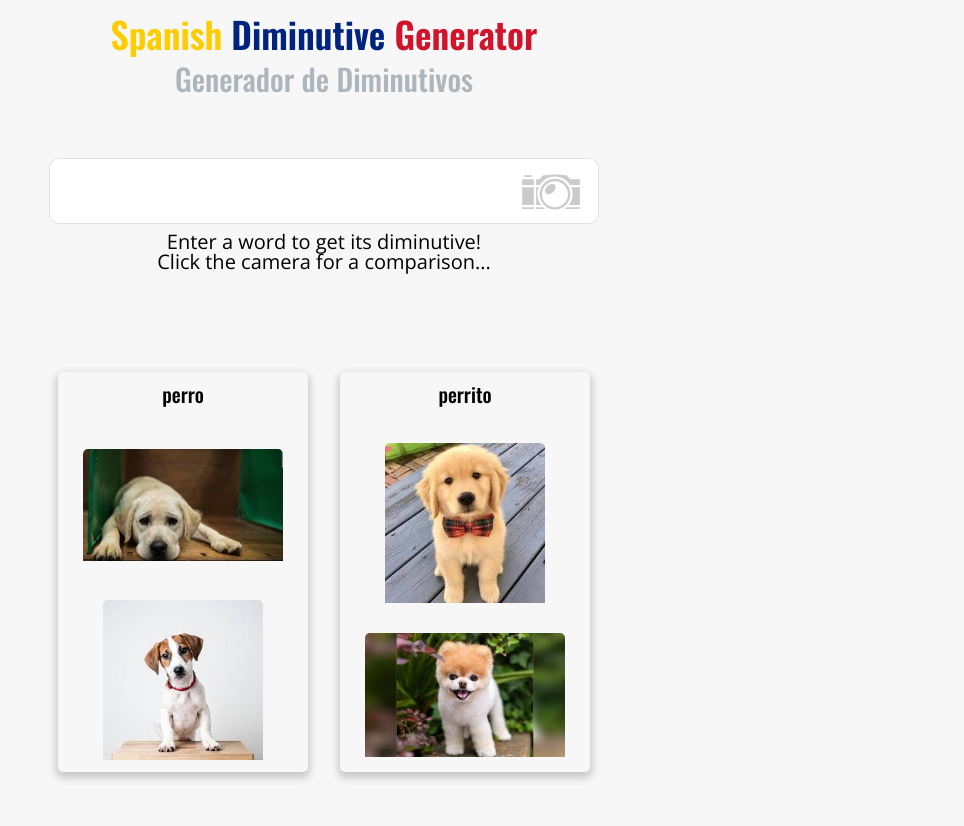
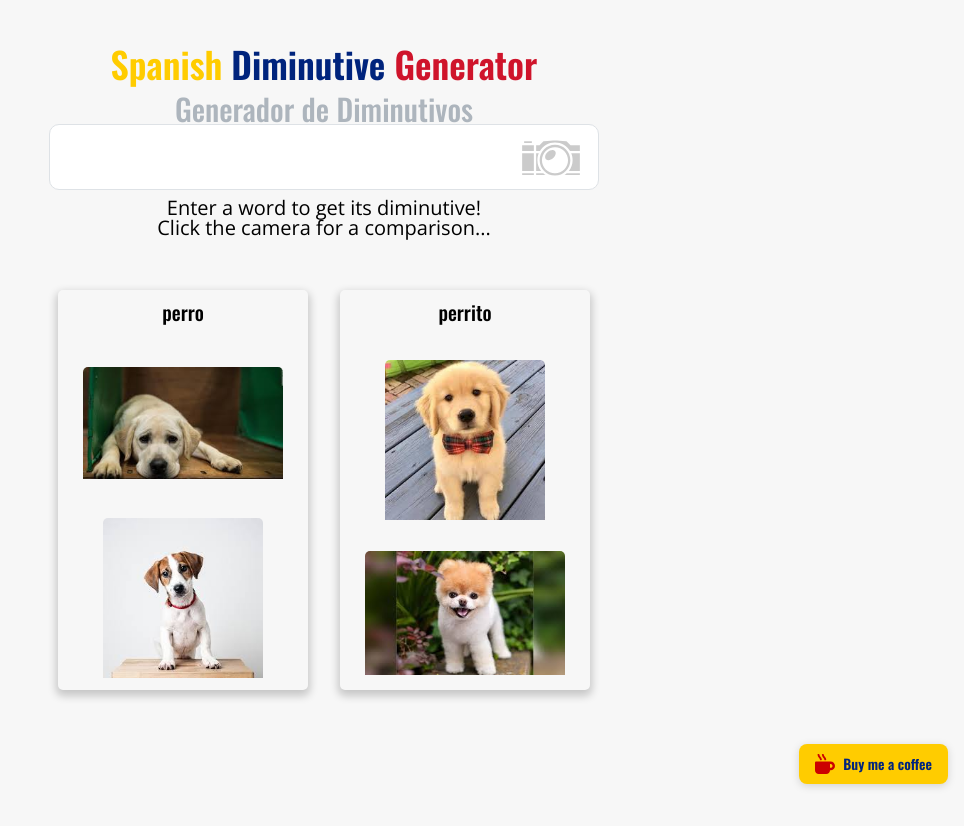
Before and after one commit to WordsPerMinute/spanish-diminutive-generator, a React (Create React App) app: page / in a window 1280 px wide. Shown: the top 826 px of the page, without its empty margins (316-1280 px from the left). After the commit the page ends 800 px from the top, so only its background shows below. Built offline with nearby package versions, Linux system fonts and the light colour scheme; the HTML template or start-up script is replaced by a standard one.

Commit message:
add buymeacoffee button and do some general styling cleanup and fixes

```diff
--- a/src/App.js
+++ b/src/App.js
@@ -3,6 +3,7 @@ import './App.css';
 import './styles/global.scss'
 import Header from './components/Header.js'
 import WordGenerator from './components/WordGenerator.js'
+import BuyMeACoffee from './components/BuyMeACoffee.js'
 
 
 function App() {
@@ -11,6 +12,7 @@ function App() {
     <div className="App">
       <Header />
       <WordGenerator />
+      <BuyMeACoffee />
     </div>
   );
 }
--- /dev/null
+++ b/src/components/BuyMeACoffee.js
@@ -0,0 +1,18 @@
+import { FaMugHot } from "react-icons/fa";
+import "./BuyMeACoffee.scss";
+
+function BuyMeACoffee() {
+  return (
+    <a
+      href="https://buymeacoffee.com/wordsperminute"
+      target="_blank"
+      rel="noopener noreferrer"
+      className="bmc-button"
+    >
+      <FaMugHot />
+      <span>Buy me a coffee</span>
+    </a>
+  );
+}
+
+export default BuyMeACoffee;
--- /dev/null
+++ b/src/components/BuyMeACoffee.scss
@@ -0,0 +1,56 @@
+@use '../styles/all-utility-sheets' as *;
+
+.bmc-button {
+  position: fixed;
+  bottom: 16px;
+  right: 16px;
+
+  z-index: 100;
+
+  display: flex;
+  align-items: center;
+  gap: 8px;
+
+  padding: 10px 16px;
+  border-radius: 8px;
+
+  background: #ffcc00;
+  color: #00247d;
+
+  font-family: $title-font; // Oswald
+  font-size: 0.875rem;
+  font-weight: 600;
+  text-decoration: none;
+
+  box-shadow: 0 2px 8px rgba(0, 0, 0, 0.15);
+  transition: background 0.3s ease,
+    color 0.3s ease,
+    box-shadow 0.3s ease;
+
+  svg {
+    font-size: 1.25rem;
+    color: #cc0000;
+  }
+
+  &:hover {
+    background: #00247d;
+    color: #ffcc00;
+    box-shadow: 0 4px 12px rgba(0, 0, 0, 0.25);
+
+    svg {
+      color: #cc0000; // Icon stays red
+    }
+  }
+
+  // Smaller on mobile
+  @media (max-width: $tw-md) {
+    bottom: 8px;
+    right: 8px;
+    padding: 8px 12px;
+    font-size: 14px;
+
+    svg {
+      font-size: 16px;
+    }
+  }
+}
--- a/src/components/PhotoCards.scss
+++ b/src/components/PhotoCards.scss
@@ -4,22 +4,15 @@
     display: flex;
     flex-wrap: wrap;
     justify-content: center;
-    margin-top: $xxl;
-    @media (max-width: 600px) {
-        margin-top: $xs;
-        @media (min-height: 725px) {
-            margin-top: $xxxxl;
-        }
-    }
-  }
+}
 
-  .word-card {
+.word-card {
     flex: 0 1 30%;
     display: flex;
     flex-direction: column;
     justify-content: space-between;
     align-items: center;
-    box-shadow: 0 4px 8px 2px rgba(0,0,0,0.2);
+    box-shadow: 0 4px 8px 2px rgba(0, 0, 0, 0.2);
     transition: 0.3s;
     padding: 12px 16px;
     margin-bottom: $large;
@@ -28,15 +21,15 @@
     min-height: 400px;
     max-height: 400px;
     max-width: 250px;
-    @media (max-width: 600px) {
+
+    @media (max-width: $tw-sm) {
         flex: 0 1 40%;
         min-height: 300px;
         max-height: 250px;
-        // min-width: 100px;
     }
 
     &:hover {
-        box-shadow: 0 8px 16px 0 rgba(0,0,0,0.2);
+        box-shadow: 0 8px 16px 0 rgba(0, 0, 0, 0.2);
     }
 
     h3 {
@@ -47,11 +40,6 @@
         overflow: hidden;
         max-width: 200px;
         max-height: 160px;
-        @media (max-width: 600px) {
-            &:last-child {
-                // margin-top: $xs;
-            }
-        }
     }
 
     img {
@@ -65,11 +53,20 @@
         margin: auto 0;
         animation: spin 4s infinite linear;
         font-size: 80px;
-        &:focus { outline: none; }
+
+        &:focus {
+            outline: none;
+        }
+
         @keyframes spin {
-            0% { transform: rotate(0deg); }
-            100% { transform: rotate(360deg); }
+            0% {
+                transform: rotate(0deg);
+            }
+
+            100% {
+                transform: rotate(360deg);
+            }
         }
     }
 
-  }
+}
--- a/src/components/WordGenerator.scss
+++ b/src/components/WordGenerator.scss
@@ -4,16 +4,16 @@
   width: 550px;
   align-self: center;
   display: flex;
+
+  max-width: 100%;
+  padding: 0 8px;
+
+  @media (min-width: $tw-sm) {
+    max-width: none;
+    padding: 0;
+  }
+
   padding-top: $xxxl;
-
-  @media (max-width: 600px) {
-    max-width: 325px;
-    padding-top: $xl;
-
-    @media (min-height: 725px) {
-      margin-top: $xxxl;
-    }
-  }
 }
 
 .search-box {
--- a/src/styles/_sizes-and-fonts.scss
+++ b/src/styles/_sizes-and-fonts.scss
@@ -13,9 +13,12 @@ $transition: 0.2;
 $mobile-header-size: 125px;
 $mobile-footer-size: 75px;
 
-// breakpoints
-$small-breakpoint: 600px;
-$medium-breakpoint: 950px;
+// Tailwind default breakpoints
+$tw-sm: 640px;
+$tw-md: 768px;
+$tw-lg: 1024px;
+$tw-xl: 1280px;
+$tw-2xl: 1536px;
 
 // scale
 $xxs: 4px;
```
Also changed, not shown: src/styles/global.scss (+13 -4 lines).
